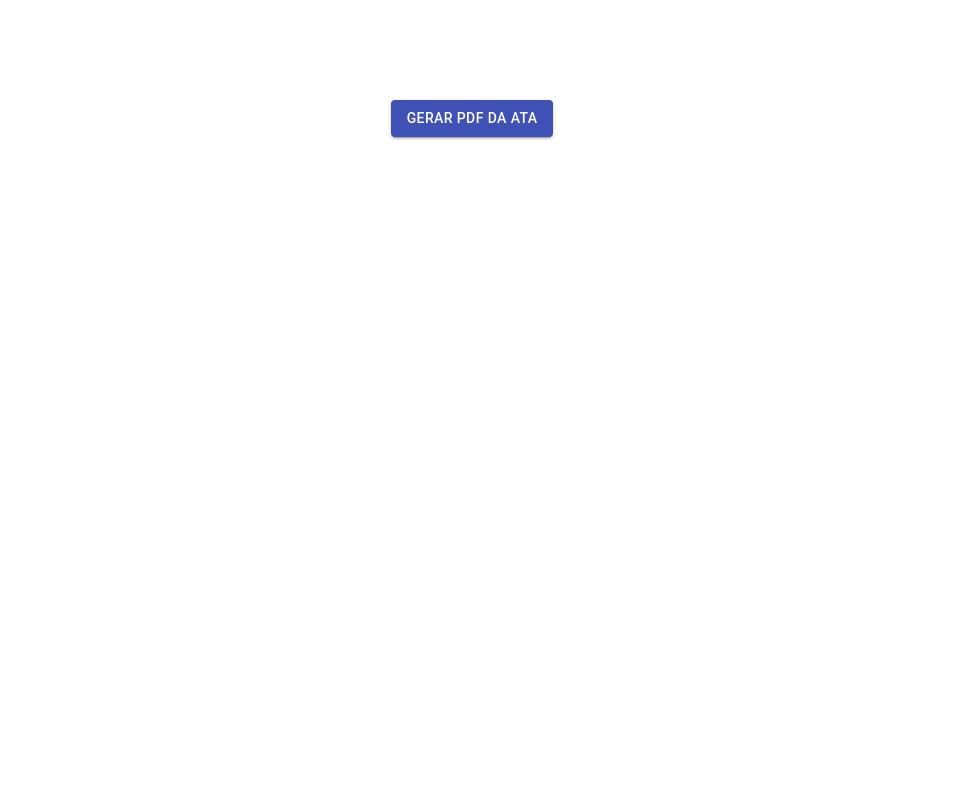
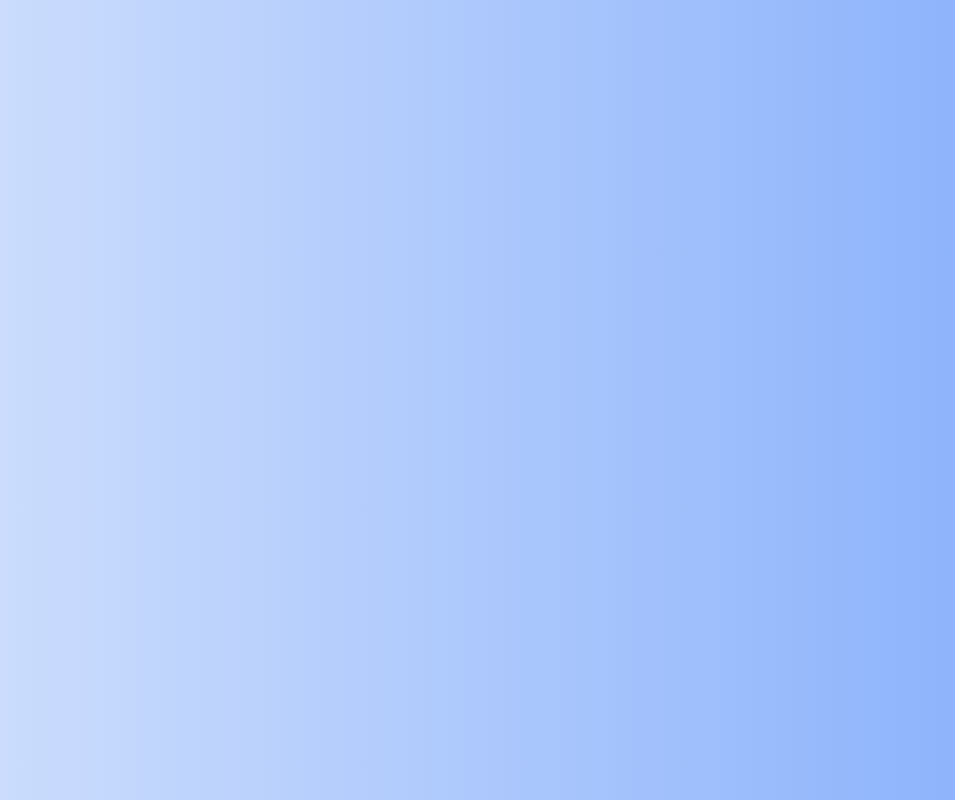
Before and after one commit to BureauTech/ProjectSisatas, a React (Create React App) app in the folder client/: page / in a window 1280 px wide. Shown: the whole page, without its empty margins (168-1123 px from the left). Built offline with nearby package versions, Linux system fonts and the light colour scheme.

Commit message:
Add - pallete color, background color

```diff
--- a/client/src/App.css
+++ /dev/null
@@ -1,38 +0,0 @@
-.App {
-  text-align: center;
-}
-
-.App-logo {
-  height: 40vmin;
-  pointer-events: none;
-}
-
-@media (prefers-reduced-motion: no-preference) {
-  .App-logo {
-    animation: App-logo-spin infinite 20s linear;
-  }
-}
-
-.App-header {
-  background-color: #282c34;
-  min-height: 100vh;
-  display: flex;
-  flex-direction: column;
-  align-items: center;
-  justify-content: center;
-  font-size: calc(10px + 2vmin);
-  color: white;
-}
-
-.App-link {
-  color: #61dafb;
-}
-
-@keyframes App-logo-spin {
-  from {
-    transform: rotate(0deg);
-  }
-  to {
-    transform: rotate(360deg);
-  }
-}
--- a/client/src/App.js
+++ b/client/src/App.js
@@ -1,22 +1,5 @@
-import { Button } from "@material-ui/core";
-import "./App.css";
-import AtaTemplate from "./components/AtaModel/AtaTemplate";
-
 function App() {
-  return (
-    <div className="App">
-      <Button
-        color="primary"
-        variant="contained"
-        className="no-print"
-        style={{ marginTop: 100 }}
-        onClick={() => window.print()}
-      >
-        Gerar PDF da ATA
-      </Button>
-      <AtaTemplate />
-    </div>
-  );
+  return <div className="App"></div>;
 }
 
 export default App;
--- a/client/src/index.css
+++ b/client/src/index.css
@@ -1,13 +1,22 @@
 body {
   margin: 0;
-  font-family: -apple-system, BlinkMacSystemFont, 'Segoe UI', 'Roboto', 'Oxygen',
-    'Ubuntu', 'Cantarell', 'Fira Sans', 'Droid Sans', 'Helvetica Neue',
+  font-family: -apple-system, BlinkMacSystemFont, "Segoe UI", "Roboto", "Oxygen",
+    "Ubuntu", "Cantarell", "Fira Sans", "Droid Sans", "Helvetica Neue",
     sans-serif;
   -webkit-font-smoothing: antialiased;
   -moz-osx-font-smoothing: grayscale;
 }
 
 code {
-  font-family: source-code-pro, Menlo, Monaco, Consolas, 'Courier New',
+  font-family: source-code-pro, Menlo, Monaco, Consolas, "Courier New",
     monospace;
 }
+.App {
+  background: linear-gradient(90deg, #d5e3fd 0.83%, rgba(255, 255, 255, 0) 100%),
+    linear-gradient(0deg, #84adfb, #84adfb);
+  min-height: 100vh;
+  display: flex;
+  flex-direction: column;
+  align-items: center;
+  justify-content: center;
+}
--- a/client/src/index.js
+++ b/client/src/index.js
@@ -1,11 +1,27 @@
-import React from 'react';
-import ReactDOM from 'react-dom';
-import './index.css';
-import App from './App';
+import React from "react";
+import ReactDOM from "react-dom";
+import "./index.css";
+import App from "./App";
+import { createMuiTheme, ThemeProvider } from "@material-ui/core";
+
+const theme = createMuiTheme({
+  palette: {
+    primary: {
+      main: "#3379FA",
+      contrastText: "#FFF",
+    },
+    secondary: {
+      main: "#26BAF4",
+      contrastText: "#FFF",
+    },
+  },
+});
 
 ReactDOM.render(
   <React.StrictMode>
-    <App />
+    <ThemeProvider theme={theme}>
+      <App />
+    </ThemeProvider>
   </React.StrictMode>,
-  document.getElementById('root')
+  document.getElementById("root")
 );
```
Also changed, not shown: client/src/components/CreateAta/AtaHeader.js (added).
